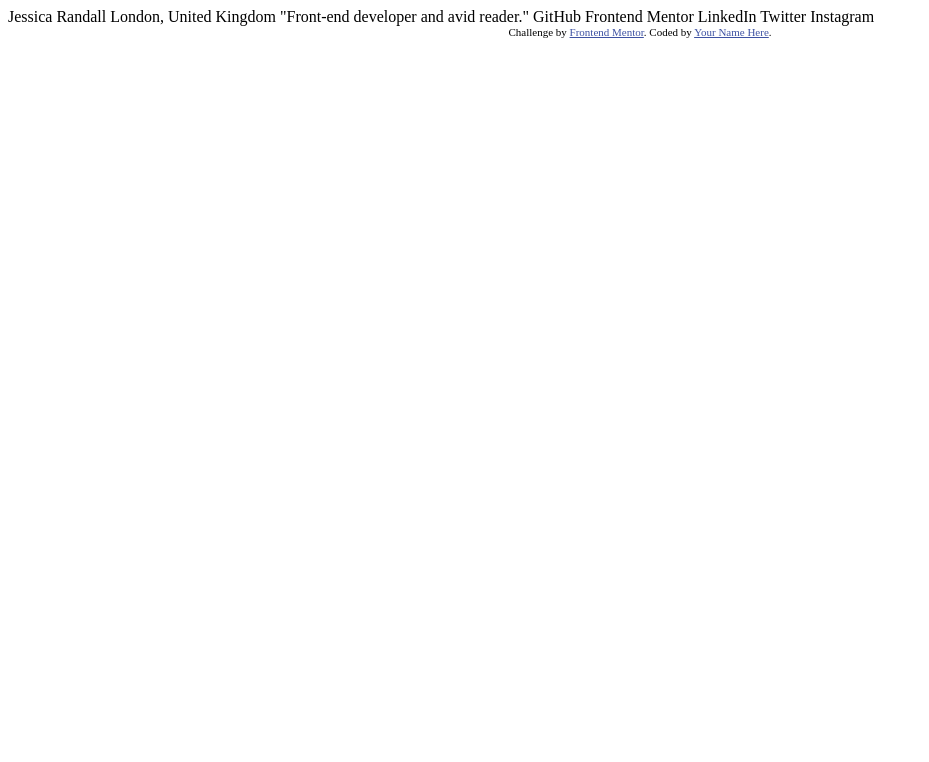
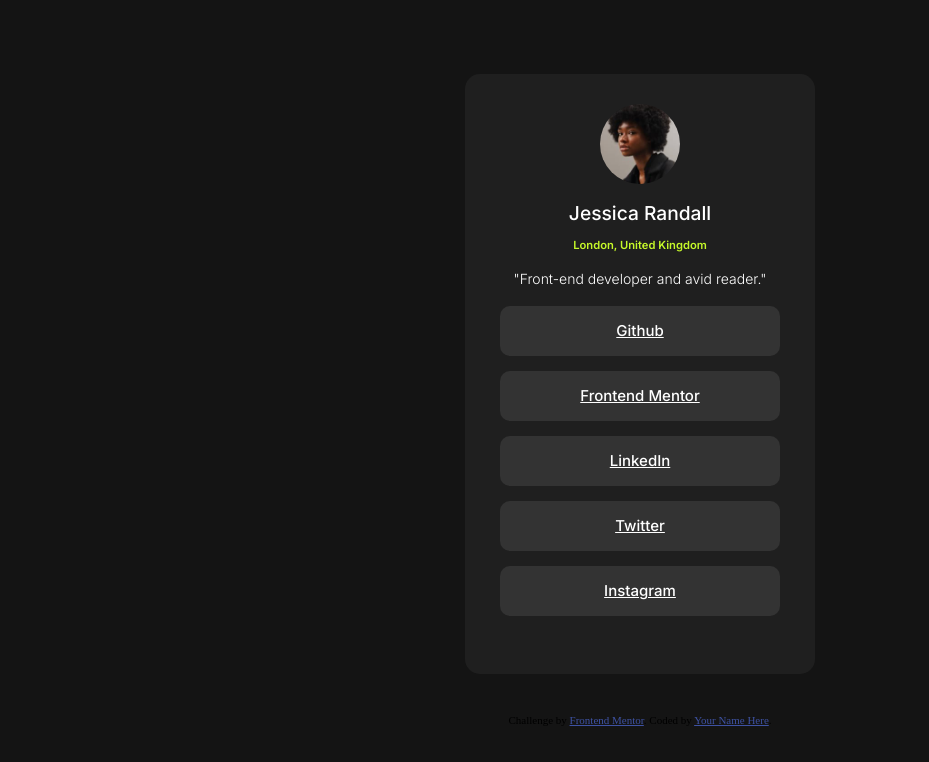
Before and after one commit to bhuvandev16/LinkHub, a plain HTML site: page index.html in a window 1280 px wide. Shown: the whole page, without its empty margins (0-929 px from the left). Drawn offline with Linux system fonts and the light colour scheme.

Commit message:
Added Css

```diff
--- a/index.html
+++ b/index.html
@@ -1,34 +1,58 @@
 <!DOCTYPE html>
 <html lang="en">
+
 <head>
   <meta charset="UTF-8">
-  <meta name="viewport" content="width=device-width, initial-scale=1.0"> <!-- displays site properly based on user's device -->
+  <meta name="viewport" content="width=device-width, initial-scale=1.0">
+  <!-- displays site properly based on user's device -->
 
   <link rel="icon" type="image/png" sizes="32x32" href="./assets/images/favicon-32x32.png">
 
   <title>Frontend Mentor | Social links profile</title>
 
-  <!-- Feel free to remove these styles or customise in your own stylesheet 👍 -->
+  <!-- Inter Font -->
+  <link rel="preconnect" href="https://fonts.googleapis.com">
+  <link rel="preconnect" href="https://fonts.gstatic.com" crossorigin>
+  <link href="https://fonts.googleapis.com/css2?family=Inter:wght@100..900&display=swap" rel="stylesheet">
+
+  <!-- Css file -->
+  <link rel="stylesheet" href="style.css">
+
   <style>
-    .attribution { font-size: 11px; text-align: center; }
-    .attribution a { color: hsl(228, 45%, 44%); }
+    footer {
+      font-size: 11px;
+      text-align: center;
+    }
+
+    footer a {
+      color: hsl(228, 45%, 44%);
+    }
   </style>
 </head>
+
 <body>
 
-  Jessica Randall
-  London, United Kingdom
-  "Front-end developer and avid reader."
+  <main>
+    <div class="profile">
+      <img src="assets/images/avatar-jessica.jpeg" alt="jessica profile" class="avatar">
+      <h1 class="name">Jessica Randall</h1>
+      <h3 class="place">London, United Kingdom</h3>
+      <h4 class="about">"Front-end developer and avid reader."</h4>
+    </div>
+    <div class="links">
+      <a href="#">Github</a>
+      <a href="#">Frontend Mentor</a>
+      <a href="#">LinkedIn</a>
+      <a href="#">Twitter</a>
+      <a href="#">Instagram</a>
 
-  GitHub
-  Frontend Mentor
-  LinkedIn
-  Twitter
-  Instagram
+    </div>
+  </main>
 
-  <div class="attribution">
+  <footer class="attribution">
     Challenge by <a href="https://www.frontendmentor.io?ref=challenge" target="_blank">Frontend Mentor</a>.
     Coded by <a href="#">Your Name Here</a>.
-  </div>
+  </footer>
 </body>
+
 </html>
--- /dev/null
+++ b/style.css
@@ -0,0 +1,73 @@
+:root {
+    --Green: hsl(75, 94%, 57%);
+    --White: hsl(0, 0%, 100%);
+    --Grey: hsl(0, 0%, 20%);
+    --Dark-Grey: hsl(0, 0%, 12%);
+    --Off-Black: hsl(0, 0%, 8%);
+}
+
+body {
+    margin: 0;
+    padding: 0;
+    min-height: 100dvh;
+    display: flex;
+    flex-direction: column;
+    align-items: center;
+    justify-content: center;
+    background-color: var(--Off-Black);
+}
+
+main {
+    width: 350px;
+    height: 600px;
+    border-radius: 15px;
+    margin-left: auto;
+    margin-right: auto;
+    margin-bottom: 2.5rem;
+    text-align: center;
+    background-color: var(--Dark-Grey);
+}
+
+.avatar {
+    width: 80px;
+    border-radius: 50%;
+    margin-top: 30px;
+}
+
+.name {
+    font-family: "Inter", sans-serif;
+    font-size: 1.2rem;
+    font-weight: 500;
+    color: var(--White);
+}
+
+.place {
+    font-family: "Inter", sans-serif;
+    font-size: .7rem;
+    font-weight: 600;
+    color: var(--Green);
+}
+
+.about {
+    font-family: "Inter", sans-serif;
+    font-size: 14px;
+    font-weight: 300;
+    color: var(--White);
+}
+
+.links a{
+    display: flex;
+    align-items: center;
+    justify-content: center;
+    width: 280px;
+    height: 50px;
+    margin-left: auto;
+    margin-right: auto;
+    border-radius: 10px;
+    background-color: var(--Grey);
+    color: var(--White);
+    font-family: "Inter", sans-serif;
+    font-size: 15px;
+    font-weight: 500;
+    margin-bottom: 15px;
+}
```
